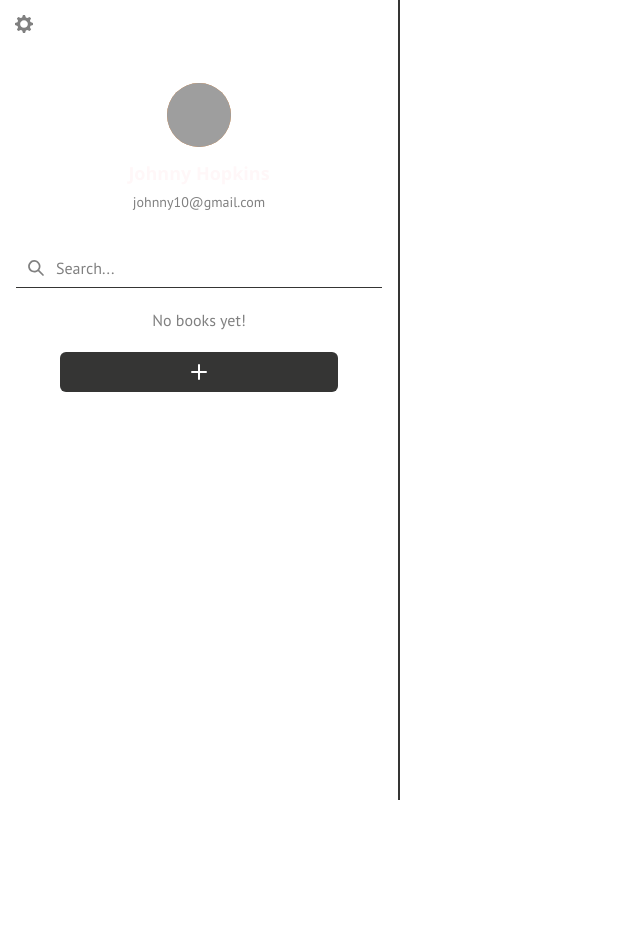
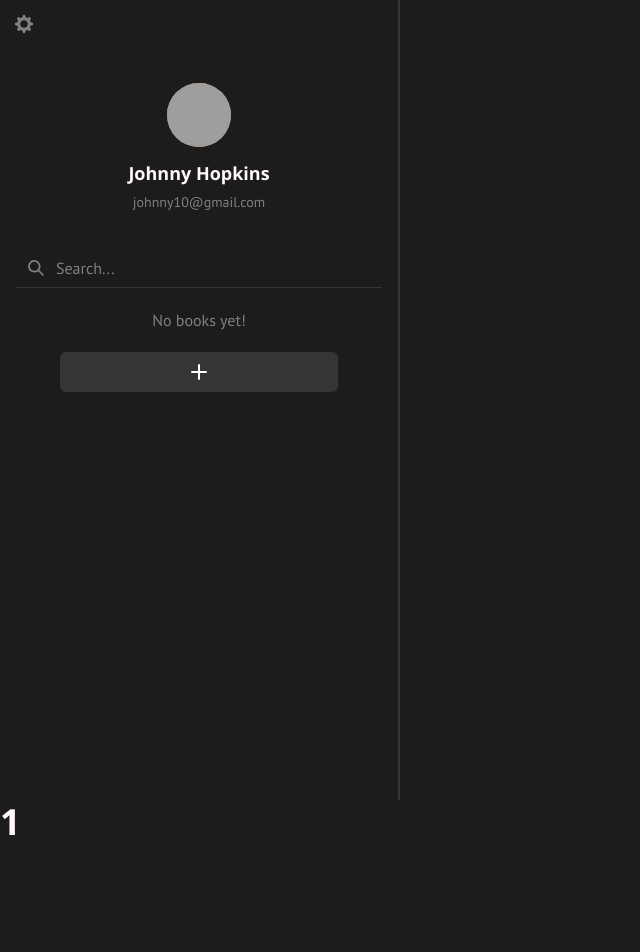
Before and after one commit to MatthewAnder/brainstorming, a Next.js app: page /book/1 in a window 1280 px wide. Before the commit this address had no page. Shown: the top 952 px of the page, without its empty margins (0-640 px from the left). After the commit the page ends 846 px from the top, so only its background shows below. Built offline with nearby package versions, Linux system fonts and the light colour scheme; grey boxes are pictures that could not be loaded.

Commit message:
chore: set up simple slug

```diff
--- /dev/null
+++ b/src/app/book/[slug]/page.tsx
@@ -0,0 +1,5 @@
+import { Heading } from "@chakra-ui/react";
+
+export default function Page({ params }: { params: { slug: string } }) {
+  return <Heading>{params.slug}</Heading>;
+}
```
